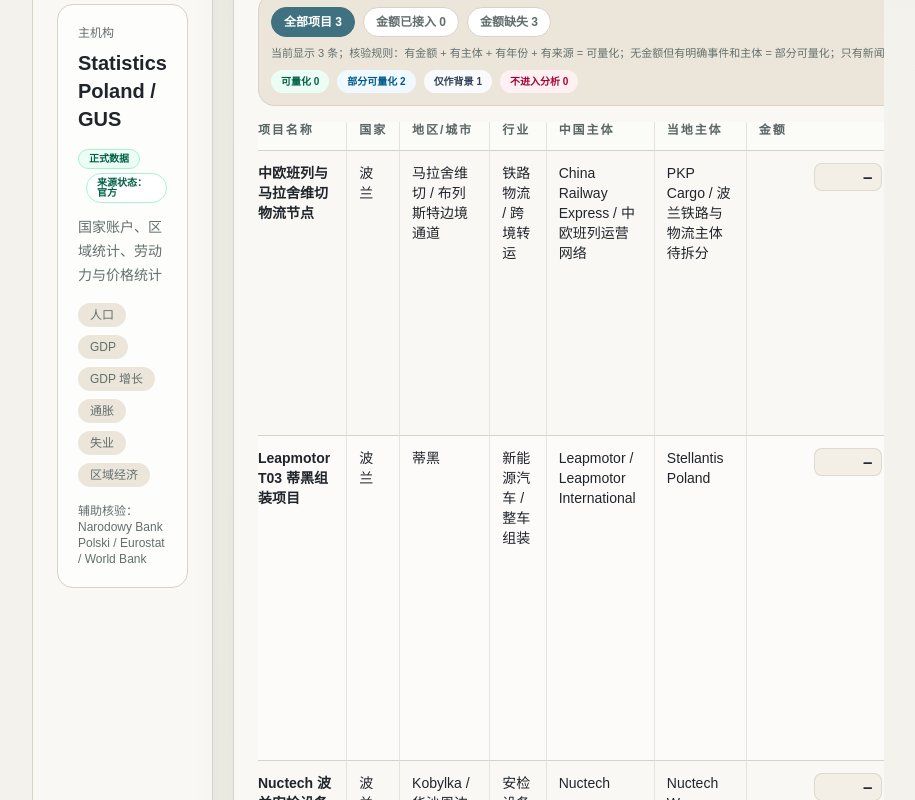
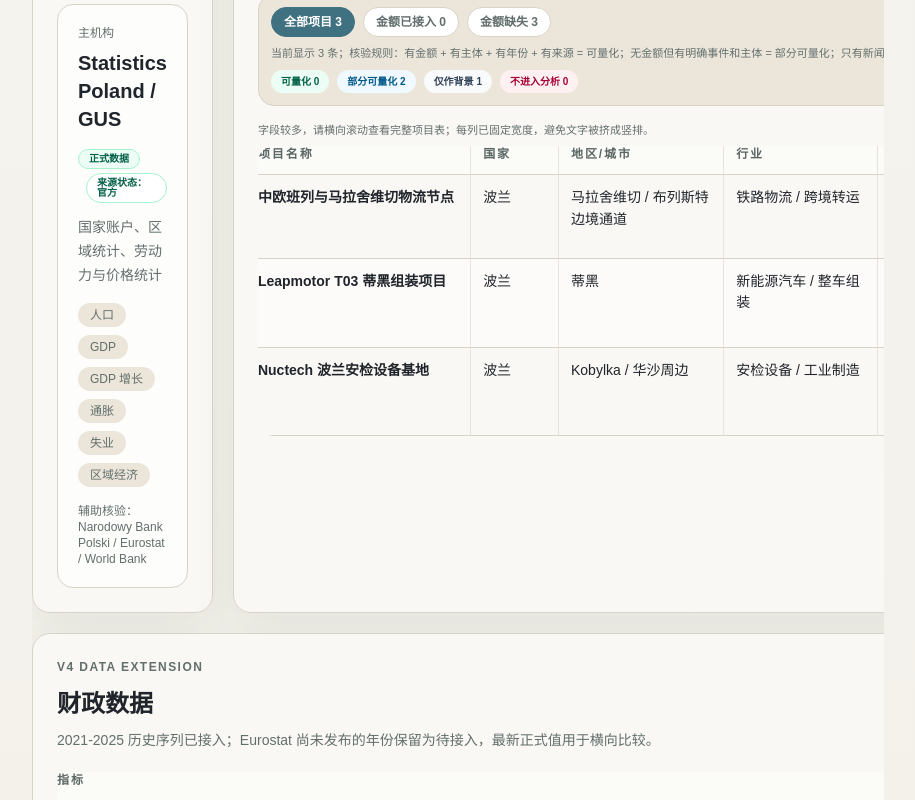
Before and after one commit to hui-sallai/central-europe-political-atlas, a Next.js app: page /data in a window 1280 px wide. Shown: the part 3940-4740 px from the top of the page, without its empty margins (322-1237 px from the left). Built offline with nearby package versions, Linux system fonts and the light colour scheme.

Commit message:
Fix dense data table rendering

```diff
--- a/src/app/globals.css
+++ b/src/app/globals.css
@@ -53,17 +53,16 @@ a {
 }
 
 .home-shell {
-  height: calc(100svh - 58px);
+  min-height: calc(100svh - 58px);
   max-width: 1280px;
-  overflow: hidden;
+  overflow: visible;
   padding: 8px 16px 10px;
 }
 
 .home-first-screen {
   display: flex;
   flex-direction: column;
-  height: 100%;
-  min-height: 0;
+  min-height: calc(100svh - 76px);
 }
 
 .compact-clamp-1,
@@ -136,6 +135,43 @@ a {
 
 .research-data-table tbody tr:hover td {
   background: color-mix(in srgb, var(--accent-soft) 42%, white);
+}
+
+.wide-table-scroll {
+  border-radius: 1rem;
+  overflow-x: auto;
+  overflow-y: hidden;
+  scrollbar-color: rgba(63, 113, 128, 0.38) transparent;
+  scrollbar-width: thin;
+}
+
+.wide-table-scroll::-webkit-scrollbar {
+  height: 8px;
+}
+
+.wide-table-scroll::-webkit-scrollbar-thumb {
+  background: rgba(63, 113, 128, 0.34);
+  border-radius: 999px;
+}
+
+.china-project-table {
+  table-layout: fixed;
+  min-width: 5200px;
+}
+
+.china-project-table th,
+.china-project-table td {
+  overflow-wrap: break-word;
+  word-break: normal;
+}
+
+.china-project-table .nowrap-cell {
+  white-space: nowrap;
+}
+
+.china-project-table .text-cell {
+  line-height: 1.55;
+  min-width: 0;
 }
 
 .observation-data-table {
--- a/src/components/DataCountryExplorer.tsx
+++ b/src/components/DataCountryExplorer.tsx
@@ -579,8 +579,15 @@ function ChinaProjectTable({ projects, countryName }: { projects: ChinaProjectRe
       </div>
 
       {filteredProjects.length > 0 ? (
-        <div className="max-w-full overflow-x-auto">
-          <table className="research-data-table w-full min-w-[2480px] border-separate border-spacing-0 text-left text-sm">
+        <div>
+          <p className="mb-2 text-[11px] text-[var(--muted)]">字段较多，请横向滚动查看完整项目表；每列已固定宽度，避免文字被挤成竖排。</p>
+          <div className="wide-table-scroll max-w-full">
+          <table className="research-data-table china-project-table border-separate border-spacing-0 text-left text-sm">
+            <colgroup>
+              {[220, 90, 170, 160, 280, 280, 140, 100, 130, 360, 260, 130, 380, 380, 110, 240, 320, 140, 280, 160, 380, 240, 380].map((width, index) => (
+                <col key={index} style={{ width }} />
+              ))}
+            </colgroup>
             <thead>
               <tr className="text-xs uppercase tracking-[0.16em] text-[var(--muted)]">
                 {["项目名称", "国家", "地区/城市", "行业", "中国主体", "当地主体", "金额", "币种", "核验结论", "核验理由", "核验规则", "金额状态", "金额证据/缺失原因", "主体核验", "年份", "项目状态", "项目状态时间线", "来源", "来源等级", "是否可量化", "暴露变量适配", "标签", "备注"].map((header) => (
@@ -594,12 +601,12 @@ function ChinaProjectTable({ projects, countryName }: { projects: ChinaProjectRe
 
                 return (
                 <tr key={project.projectId} className="align-top">
-                  <td className="border-b border-[var(--line)] py-3 pl-0 pr-3 font-semibold">{project.projectName}</td>
-                  <td className="border-b border-[var(--line)] px-3 py-3">{countryName}</td>
-                  <td className="border-b border-[var(--line)] px-3 py-3">{project.regionName || "待接入"}</td>
-                  <td className="border-b border-[var(--line)] px-3 py-3">{project.sector || "待接入"}</td>
-                  <td className="border-b border-[var(--line)] px-3 py-3">{project.chineseActor || "待接入"}</td>
-                  <td className="border-b border-[var(--line)] px-3 py-3">{project.localActor || "待接入"}</td>
+                  <td className="text-cell border-b border-[var(--line)] py-3 pl-0 pr-3 font-semibold">{project.projectName}</td>
+                  <td className="nowrap-cell border-b border-[var(--line)] px-3 py-3">{countryName}</td>
+                  <td className="text-cell border-b border-[var(--line)] px-3 py-3">{project.regionName || "待接入"}</td>
+                  <td className="text-cell border-b border-[var(--line)] px-3 py-3">{project.sector || "待接入"}</td>
+                  <td className="text-cell border-b border-[var(--line)] px-3 py-3">{project.chineseActor || "待接入"}</td>
+                  <td className="text-cell border-b border-[var(--line)] px-3 py-3">{project.localActor || "待接入"}</td>
                   <td className="data-value-cell border-b border-[var(--line)] px-3 py-3 font-mono">
                     <span className={dataValueClass(project.amount)}>{project.amount === null ? "—" : project.amount.toLocaleString("zh-CN", { maximumFractionDigits: 2 })}</span>
                   </td>
@@ -609,23 +616,23 @@ function ChinaProjectTable({ projects, countryName }: { projects: ChinaProjectRe
                       {chinaProjectVerificationLabel(verification.conclusion)}
                     </span>
                   </td>
-                  <td className="border-b border-[var(--line)] px-3 py-3 text-xs leading-5 text-[var(--muted)]">{verification.reason}</td>
-                  <td className="border-b border-[var(--line)] px-3 py-3 text-xs leading-5 text-[var(--muted)]">{verification.rule}</td>
+                  <td className="text-cell border-b border-[var(--line)] px-3 py-3 text-xs text-[var(--muted)]">{verification.reason}</td>
+                  <td className="text-cell border-b border-[var(--line)] px-3 py-3 text-xs text-[var(--muted)]">{verification.rule}</td>
                   <td className="data-status-cell border-b border-[var(--line)] px-3 py-3">
                     <span className={`inline-flex whitespace-nowrap rounded-full px-2.5 py-1 text-[10px] font-semibold ${project.amount === null ? "bg-amber-50 text-amber-800" : "bg-emerald-50 text-emerald-800"}`}>
                       {project.amount === null ? "金额缺失" : "金额已接入"}
                     </span>
                   </td>
-                  <td className="border-b border-[var(--line)] px-3 py-3 text-xs leading-5 text-[var(--muted)]">{project.amountEvidence}</td>
-                  <td className="border-b border-[var(--line)] px-3 py-3 text-xs leading-5 text-[var(--muted)]">{project.actorEvidence}</td>
-                  <td className="border-b border-[var(--line)] px-3 py-3">{project.year || "待接入"}</td>
+                  <td className="text-cell border-b border-[var(--line)] px-3 py-3 text-xs text-[var(--muted)]">{project.amountEvidence}</td>
+                  <td className="text-cell border-b border-[var(--line)] px-3 py-3 text-xs text-[var(--muted)]">{project.actorEvidence}</td>
+                  <td className="nowrap-cell border-b border-[var(--line)] px-3 py-3">{project.year || "待接入"}</td>
                   <td className="data-status-cell border-b border-[var(--line)] px-3 py-3">
                     <div className="flex flex-col gap-2">
                       <DataStatusBadge status={project.status} />
                       <span className="text-xs text-[var(--muted)]">{project.projectStatus}</span>
                     </div>
                   </td>
-                  <td className="border-b border-[var(--line)] px-3 py-3 text-xs leading-5 text-[var(--muted)]">
+                  <td className="text-cell border-b border-[var(--line)] px-3 py-3 text-xs text-[var(--muted)]">
                     <ol className="grid gap-1">
                       {project.statusTimeline.map((item, index) => (
                         <li key={`${project.projectId}-${index}`} className="project-timeline-item">{item}</li>
@@ -640,7 +647,7 @@ function ChinaProjectTable({ projects, countryName }: { projects: ChinaProjectRe
                   </td>
                   <td className="border-b border-[var(--line)] px-3 py-3">
                     <span className="inline-flex whitespace-nowrap rounded-full bg-white px-2.5 py-1 text-[10px] font-semibold text-[var(--muted)]">{reliabilityLevelLabel(project.sourceReliabilityLevel)}</span>
-                    <p className="mt-1 text-[10px] leading-4 text-[var(--muted)]">{reliabilityLevelDescription(project.sourceReliabilityLevel)}</p>
+                    <p className="text-cell mt-1 text-[10px] text-[var(--muted)]">{reliabilityLevelDescription(project.sourceReliabilityLevel)}</p>
                   </td>
                   <td className="border-b border-[var(--line)] px-3 py-3">
                     <span className={`inline-flex whitespace-nowrap rounded-full px-2.5 py-1 text-[10px] font-semibold ${quantificationStatusClass(project.quantificationStatus)}`}>
@@ -652,15 +659,16 @@ function ChinaProjectTable({ projects, countryName }: { projects: ChinaProjectRe
                     <span className={`inline-flex whitespace-nowrap rounded-full px-2.5 py-1 text-[10px] font-semibold ${exposureVariableFitClass(project.exposureVariableFit)}`}>
                       {exposureVariableFitLabel(project.exposureVariableFit)}
                     </span>
-                    <p className="mt-1 text-[10px] leading-4 text-[var(--muted)]">{project.exposureVariableNote}</p>
+                    <p className="text-cell mt-1 text-[10px] text-[var(--muted)]">{project.exposureVariableNote}</p>
                   </td>
-                  <td className="border-b border-[var(--line)] px-3 py-3 text-xs leading-5 text-[var(--muted)]">{project.riskTags.length > 0 ? project.riskTags.join(" / ") : "待接入"}</td>
-                  <td className="border-b border-[var(--line)] px-3 py-3 text-xs leading-5 text-[var(--muted)]">{project.note || "—"}</td>
+                  <td className="text-cell border-b border-[var(--line)] px-3 py-3 text-xs text-[var(--muted)]">{project.riskTags.length > 0 ? project.riskTags.join(" / ") : "待接入"}</td>
+                  <td className="text-cell border-b border-[var(--line)] px-3 py-3 text-xs text-[var(--muted)]">{project.note || "—"}</td>
                 </tr>
                 );
               })}
             </tbody>
           </table>
+          </div>
         </div>
       ) : (
         <p className="rounded-2xl border border-[var(--line)] bg-white/65 p-4 text-sm text-[var(--muted)]">当前筛选条件下没有项目记录。</p>
```
